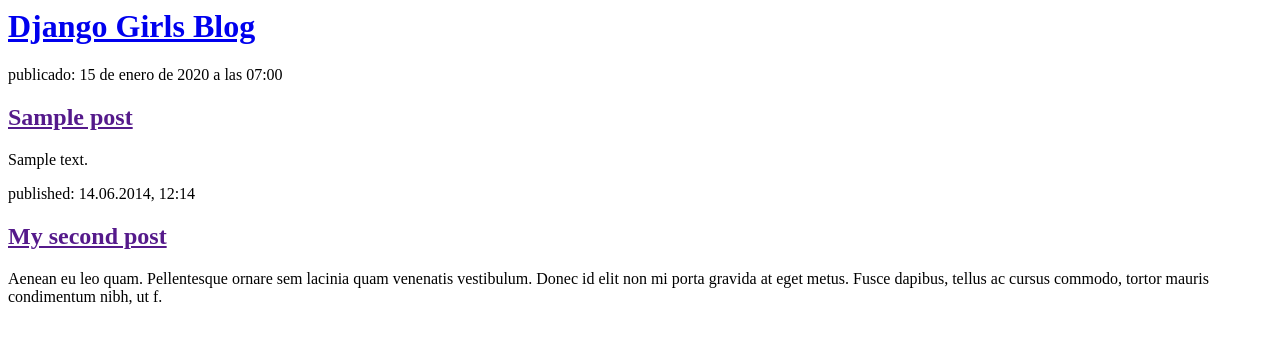
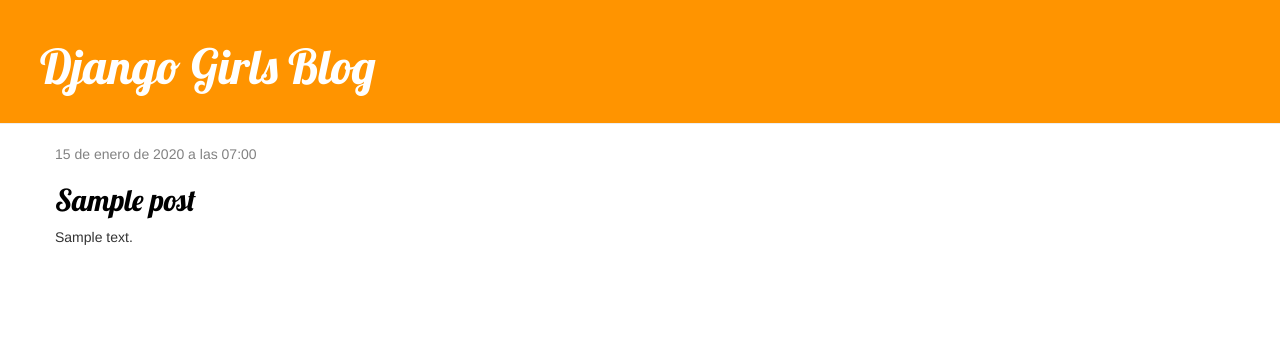
Before and after one commit to monseeker/my-first-blog, a Django app: page / in a window 1280 px wide. Shown: the top 344 px of the page. Run offline with Django 5.2, Linux system fonts and the light colour scheme; tables that the repository leaves empty hold one stand-in row (values such as "Sample post"); some libraries are stand-ins or nearby versions.

Commit message:
ultimo o no yo ya me voy

```diff
--- /dev/null
+++ b/blog/static/css/blog.css
@@ -0,0 +1,46 @@
+.page-header {
+    background-color: #ff9400;
+    margin-top: 0;
+    padding: 20px 20px 20px 40px;
+}
+
+.page-header h1, .page-header h1 a, .page-header h1 a:visited, .page-header h1 a:active {
+    color: #ffffff;
+    font-size: 36pt;
+    text-decoration: none;
+}
+
+.content {
+    margin-left: 40px;
+}
+
+h1, h2, h3, h4 {
+    font-family: 'Lobster', cursive;
+}
+
+.date {
+    color: #828282;
+}
+
+.save {
+    float: right;
+}
+
+.post-form textarea, .post-form input {
+    width: 100%;
+}
+
+.top-menu, .top-menu:hover, .top-menu:visited {
+    color: #ffffff;
+    float: right;
+    font-size: 26pt;
+    margin-right: 20px;
+}
+
+.post {
+    margin-bottom: 70px;
+}
+
+.post h2 a, .post h2 a:visited {
+    color: #000000;
+}
--- /dev/null
+++ b/blog/templates/blog/base.html
@@ -0,0 +1,23 @@
+{% load static %}
+<html>
+    <head>
+        <title>Django Girls blog</title>
+        <link rel="stylesheet" href="//maxcdn.bootstrapcdn.com/bootstrap/3.2.0/css/bootstrap.min.css">
+        <link rel="stylesheet" href="//maxcdn.bootstrapcdn.com/bootstrap/3.2.0/css/bootstrap-theme.min.css">
+        <link rel="stylesheet" href="{% static 'css/blog.css' %}">
+        <link href="//fonts.googleapis.com/css?family=Lobster&subset=latin,latin-ext" rel="stylesheet" type="text/css">
+    </head>
+    <body>
+        <div class="page-header">
+            <h1><a href="/">Django Girls Blog</a></h1>
+        </div>
+        <div class="content container">
+            <div class="row">
+                <div class="col-md-8">
+                {% block content %}
+                {% endblock %}
+                </div>
+            </div>
+        </div>
+    </body>
+</html>
--- a/blog/templates/blog/post_list.html
+++ b/blog/templates/blog/post_list.html
@@ -1,24 +1,13 @@
-<html>
-    <head>
-        <title>Django Girls blog</title>
-    </head>
-    <body>
-        <div>
-            <h1><a href="/">Django Girls Blog</a></h1>
+{% extends 'blog/base.html' %}
+
+{% block content %}
+    {% for post in posts %}
+        <div class="post">
+            <div class="date">
+                {{ post.published_date }}
+            </div>
+            <h2><a href="">{{ post.title }}</a></h2>
+            <p>{{ post.text|linebreaksbr }}</p>
         </div>
-
-        {% for post in posts %}
-            <div>
-                <p> publicado: {{ post.published_date }}</p>
-                <h2><a href="">{{ post.title }}</a></h2>
-                <p>{{ post.text|linebreaksbr }}</p>
-            </div>
-        {% endfor %}
-
-        <div>
-            <p>published: 14.06.2014, 12:14</p>
-            <h2><a href="">My second post</a></h2>
-            <p>Aenean eu leo quam. Pellentesque ornare sem lacinia quam venenatis vestibulum. Donec id elit non mi porta gravida at eget metus. Fusce dapibus, tellus ac cursus commodo, tortor mauris condimentum nibh, ut f.</p>
-        </div>
-    </body>
-</html>
+    {% endfor %}
+{% endblock %}
```
